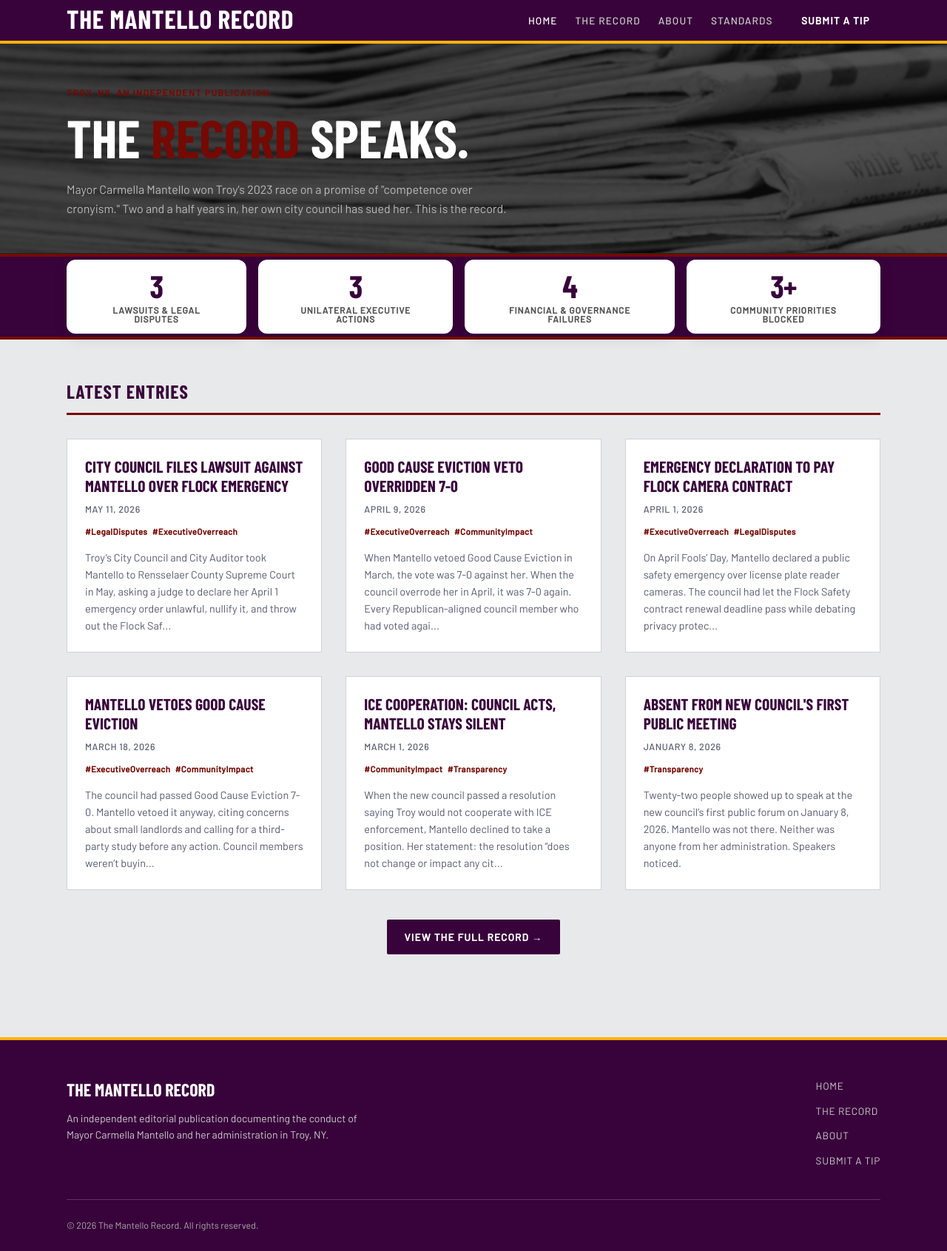
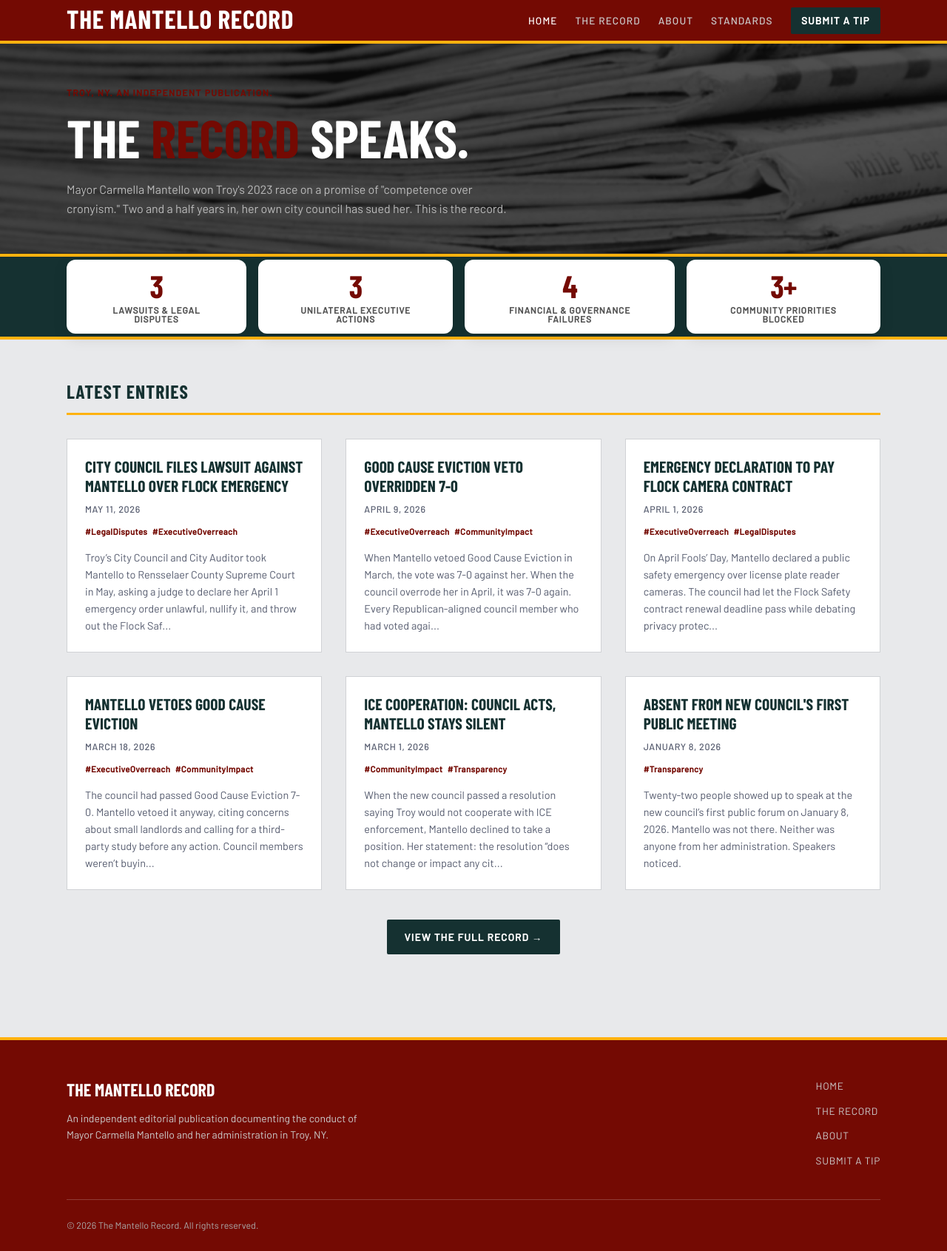
Before and after one commit to MdevitSEC/the-mantello-record, a Jekyll site: the page built from index.html, in a window 1280 px wide. Shown: the whole page at 74% size. Built offline with Jekyll 4.4.1, drawn with Linux system fonts in a browser that asks for light colours; some web fonts are replaced.

Commit message:
Remap palette: crimson headers/accents, #153131 body/stats bar, gold borders/highlights
Co-Authored-By: Claude Sonnet 4.6 <noreply@anthropic.com>

```diff
--- a/assets/css/main.scss
+++ b/assets/css/main.scss
@@ -8,10 +8,10 @@
 
 /* --- Variables --- */
 :root {
-  --black: #38023B;
+  --black: #153131;
   --white: #ffffff;
   --red: #740A03;
-  --red-dark: #38023B;
+  --red-dark: #740A03;
   --accent: #FFB20F;
   --gray-light: #E8E9EB;
   --gray-mid: #d0d2d5;
@@ -148,8 +148,8 @@ img { max-width: 100%; display: block; }
 /* --- Stats Bar --- */
 .stats-bar {
   background: var(--black);
-  border-top: 4px solid var(--red);
-  border-bottom: 4px solid var(--red);
+  border-top: 4px solid var(--accent);
+  border-bottom: 4px solid var(--accent);
   padding: 0.25rem 1.5rem;
 }
 .stats-inner {
@@ -197,7 +197,7 @@ img { max-width: 100%; display: block; }
   font-size: 2.65rem;
   font-weight: 900;
   line-height: 1;
-  color: var(--black);
+  color: var(--red);
   letter-spacing: -0.02em;
 }
 .stat-label {
@@ -219,7 +219,7 @@ img { max-width: 100%; display: block; }
   font-weight: 800;
   text-transform: uppercase;
   letter-spacing: 0.04em;
-  border-bottom: 3px solid var(--red);
+  border-bottom: 3px solid var(--accent);
   padding-bottom: 0.5rem;
   margin-bottom: 2rem;
 }
@@ -237,7 +237,7 @@ img { max-width: 100%; display: block; }
   cursor: pointer;
 }
 .post-card:hover {
-  border-color: var(--red);
+  border-color: var(--accent);
   box-shadow: 0 2px 12px rgba(184,28,28,0.08);
 }
 .post-card:hover .post-card-title { color: var(--red); }
@@ -332,7 +332,7 @@ img { max-width: 100%; display: block; }
 /* --- Full Post --- */
 .post-full { padding: 3rem 1.5rem; }
 .post-full-inner { max-width: 760px; margin: 0 auto; }
-.post-header { margin-bottom: 2rem; border-bottom: 3px solid var(--red); padding-bottom: 1.5rem; }
+.post-header { margin-bottom: 2rem; border-bottom: 3px solid var(--accent); padding-bottom: 1.5rem; }
 .post-header-meta {
   display: flex;
   align-items: center;
@@ -367,7 +367,7 @@ img { max-width: 100%; display: block; }
 .post-body em { font-style: italic; }
 .post-body a { color: var(--red); }
 .post-body blockquote {
-  border-left: 4px solid var(--red);
+  border-left: 4px solid var(--accent);
   padding: 0.75rem 1.25rem;
   margin: 1.5rem 0;
   background: var(--gray-light);
@@ -385,7 +385,7 @@ img { max-width: 100%; display: block; }
 }
 .partisan-angle {
   background: #fff3f3;
-  border-left: 4px solid var(--red);
+  border-left: 4px solid var(--accent);
   padding: 0.75rem 1.25rem;
   margin: 1.5rem 0;
   font-family: var(--font-ui);
@@ -427,7 +427,7 @@ img { max-width: 100%; display: block; }
 /* --- The Record Page (Timeline) --- */
 .page-full { padding: 3rem 1.5rem; }
 .page-full-inner { max-width: var(--max-width); margin: 0 auto; }
-.page-header { border-bottom: 3px solid var(--red); padding-bottom: 1.25rem; margin-bottom: 2.5rem; }
+.page-header { border-bottom: 3px solid var(--accent); padding-bottom: 1.25rem; margin-bottom: 2.5rem; }
 .page-title {
   font-family: var(--font-headline);
   font-size: clamp(2rem, 5vw, 3.5rem);
@@ -471,7 +471,7 @@ img { max-width: 100%; display: block; }
   font-style: normal;
 }
 .page-body blockquote {
-  border-left: 4px solid var(--red);
+  border-left: 4px solid var(--accent);
   padding: 0.75rem 1.25rem;
   margin: 1.25rem 0;
   background: var(--gray-light);
@@ -542,7 +542,7 @@ img { max-width: 100%; display: block; }
 .form-group input:focus,
 .form-group textarea:focus {
   outline: none;
-  border-color: var(--red);
+  border-color: var(--accent);
 }
 .form-group textarea { min-height: 150px; resize: vertical; }
 .form-submit {
```
